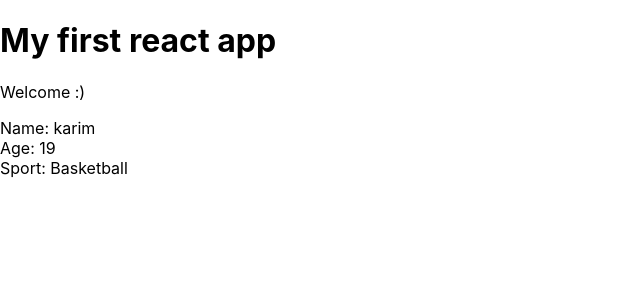
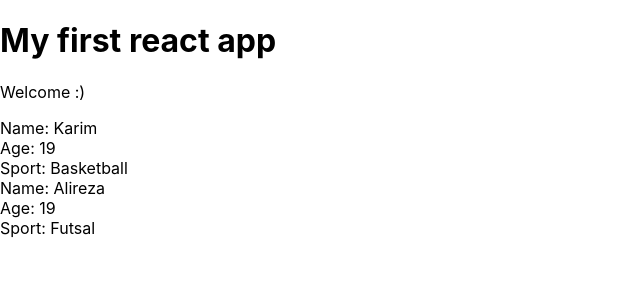
Before and after one commit to imkarimkarim/exercise, a React (Create React App) app in the folder my-first-react-app/: page / in a window 1280 px wide. Shown: the top 300 px of the page, without its empty margins (0-640 px from the left). Built offline with nearby package versions, Linux system fonts and the light colour scheme.

Commit message:
reusable components with props:heart_eyes:

```diff
--- a/my-first-react-app/src/App.js
+++ b/my-first-react-app/src/App.js
@@ -7,7 +7,8 @@ class App extends Component {
       <div className="App">
         <h1>My first react app</h1>
         <p>Welcome :)</p>
-        <User />
+        <User name="Karim" age="19" sport="Basketball" />
+        <User name="Alireza" age="19" sport="Futsal" />
       </div>
     );
   }
--- a/my-first-react-app/src/User.js
+++ b/my-first-react-app/src/User.js
@@ -2,11 +2,12 @@ import React, { Component } from 'react';
 
 class User extends Component{
     render() {
+        const { name, age, sport } = this.props;
         return (
             <div className="user">
-                <div>Name: karim</div>
-                <div>Age: 19</div>
-                <div>Sport: Basketball</div>
+                <div>Name: { name }</div>
+                <div>Age: { age }</div>
+                <div>Sport: { sport }</div>
             </div>
         )
     }
```
